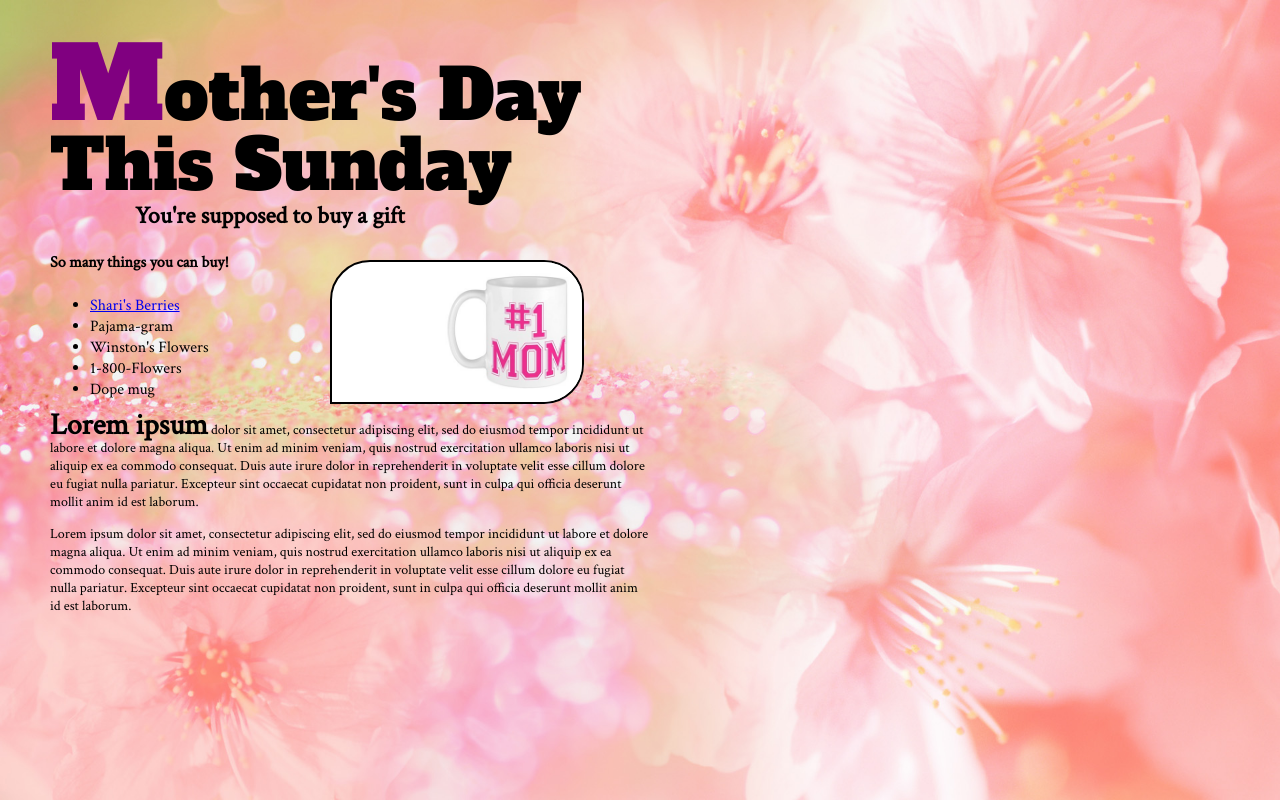
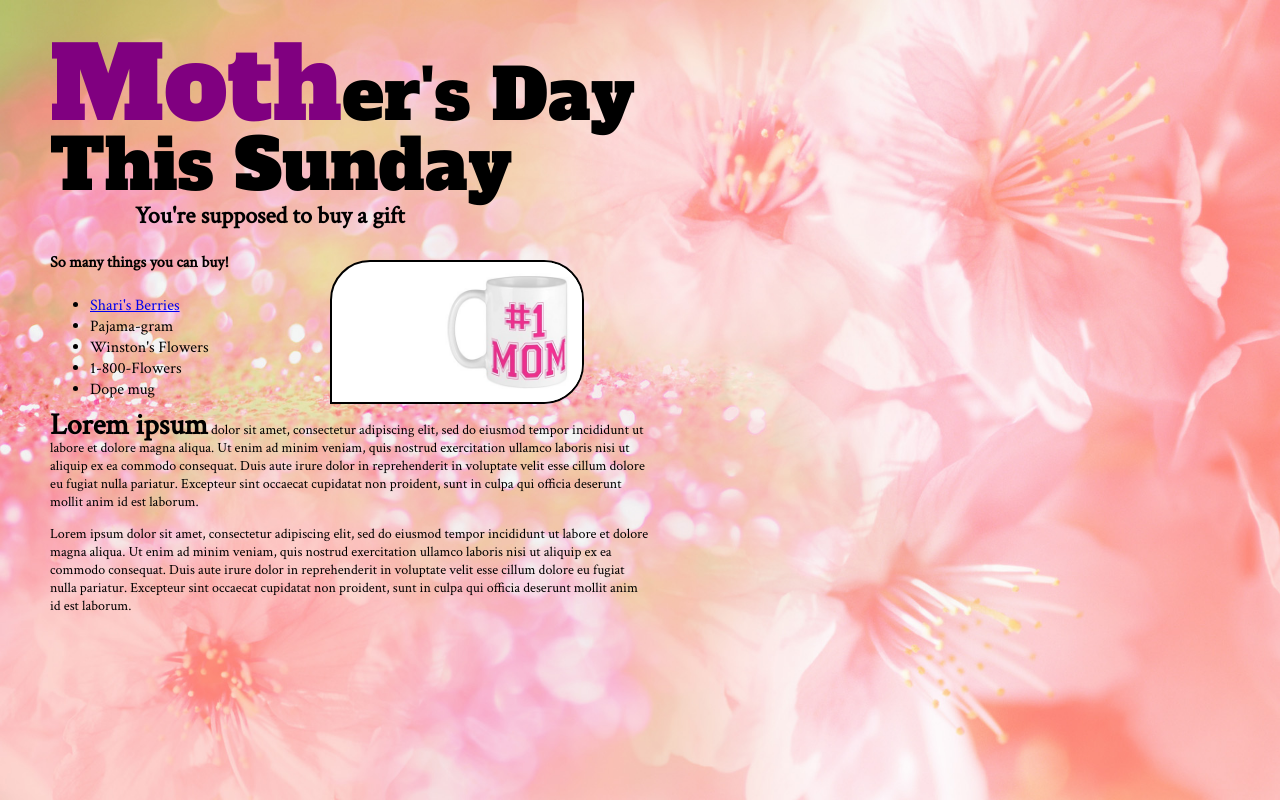
Before and after one commit to patfoley17/patfoley17.github.io, a plain HTML site: page index.html in a window 1280 px wide. Drawn offline with Linux system fonts and the light colour scheme.

Commit message:
Changes drop letter style

```diff
--- a/index.html
+++ b/index.html
@@ -6,7 +6,7 @@
     <link rel="stylesheet" href="css/styles.css" />
 </head>
   <body>
-    <header><span id="dropletter">M</span>other's Day<br>This Sunday</header>
+    <header><span id="dropletter">Moth</span>er's Day<br>This Sunday</header>
     <div class="subtitle"><h2>You're supposed to buy a gift</h2></div>
     <div class="mugpicture"><a href="https://www.cafepress.com/mf/42379707/no1-mom_mugs?productId=458387948">
       <img src="images/MomMug.jpg" alt="#1 Mom Mug" class="mug" />
```
